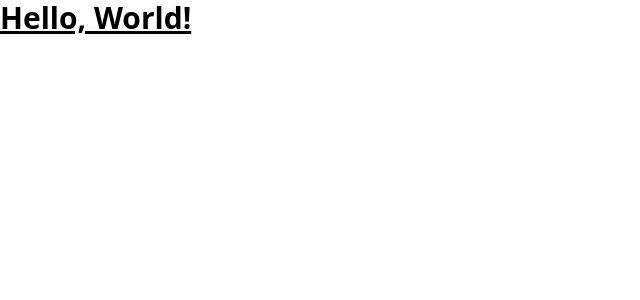
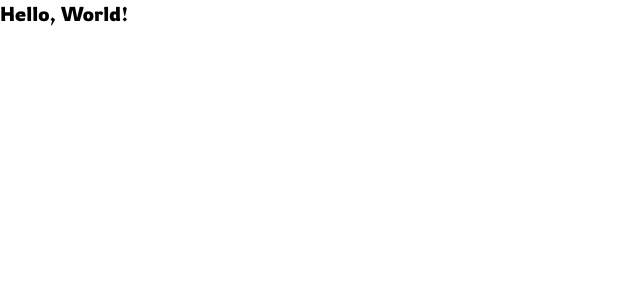
Before and after one commit to Zielin0/zielinus.xyz, a Vue app: page / in a window 1280 px wide. Shown: the top 300 px of the page, without its empty margins (0-640 px from the left). Built offline with nearby package versions, Linux system fonts and the light colour scheme.

Commit message:
chore(font): add fonts

```diff
--- a/index.html
+++ b/index.html
@@ -4,6 +4,12 @@
     <meta charset="UTF-8" />
     <link rel="icon" href="/favicon.ico" />
     <meta name="viewport" content="width=device-width, initial-scale=1.0" />
+    <link rel="preconnect" href="https://fonts.googleapis.com" />
+    <link rel="preconnect" href="https://fonts.gstatic.com" crossorigin />
+    <link
+      href="https://fonts.googleapis.com/css2?family=Roboto:wght@300;400;700&family=Rowdies:wght@300;400;700&display=swap"
+      rel="stylesheet"
+    />
     <title>Hello. It's me - Zielino!</title>
   </head>
   <body>
--- a/src/App.vue
+++ b/src/App.vue
@@ -1,5 +1,5 @@
 <template>
-  <div>
-    <h1 class="text-3xl font-bold underline">Hello, World!</h1>
+  <div class="font-rowdies">
+    <h1 class="text-xl">Hello, World!</h1>
   </div>
 </template>
--- a/tailwind.config.cjs
+++ b/tailwind.config.cjs
@@ -2,6 +2,10 @@
 module.exports = {
   content: ['./index.html', './src/**/*.{vue,js,ts}'],
   theme: {
+    fontFamily: {
+      rowdies: ['Rowdies', 'sans-serif'],
+      roboto: ['Roboto', 'sans-serif'],
+    },
     extend: {},
   },
   plugins: [],
```
